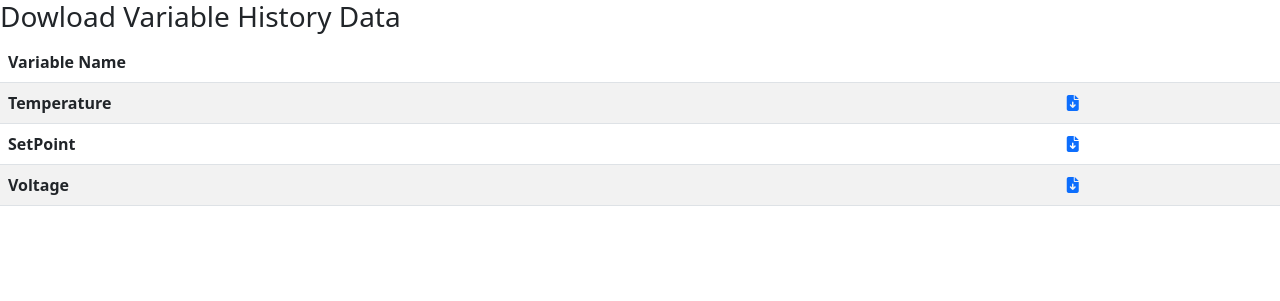
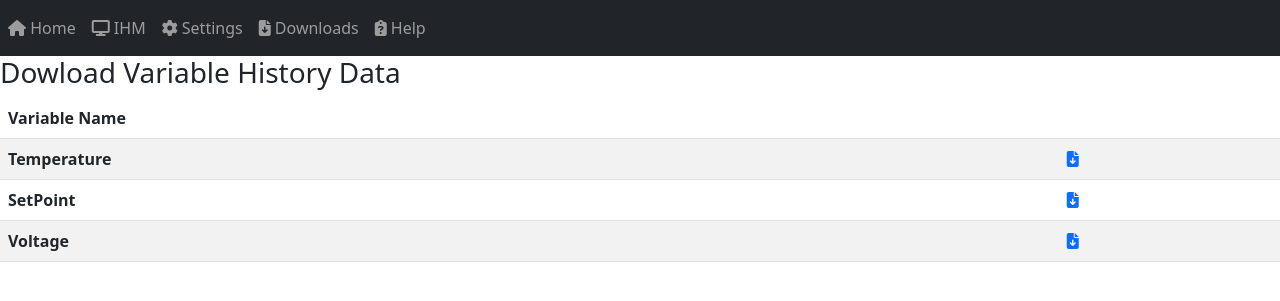
Before and after one commit to wallasce/Projeto-Final-de-Curso, a Django app: page /download in a window 1280 px wide. Shown: the top 301 px of the page. Run offline with Django 4.2, Linux system fonts and the light colour scheme; lists and menus that the app fills with data are empty.

Commit message:
Feat: Create Menu

```diff
--- a/supervisorySite/FileManager/templates/FileManager/downloads.html
+++ b/supervisorySite/FileManager/templates/FileManager/downloads.html
@@ -1,4 +1,6 @@
 <!DOCTYPE html>
+{% load static %}
+
 <html>
     <head>
         <link rel="stylesheet" href="https://cdn.jsdelivr.net/npm/bootstrap@5.2.3/dist/css/bootstrap.min.css" integrity="sha384-rbsA2VBKQhggwzxH7pPCaAqO46MgnOM80zW1RWuH61DGLwZJEdK2Kadq2F9CUG65" crossorigin="anonymous">
@@ -6,6 +8,7 @@
     </head>
 
     <body>
+        {% include "webSiteConfig/menu.html" %}
         <h3> Dowload Variable History Data </h3>
 
         <table class="table table-striped table-hover">
--- /dev/null
+++ b/supervisorySite/webSiteConfig/templates/webSiteConfig/menu.html
@@ -0,0 +1,31 @@
+<!DOCTYPE html>
+<html>
+    <head>
+        <link rel="stylesheet" href="https://cdn.jsdelivr.net/npm/bootstrap@5.2.3/dist/css/bootstrap.min.css" integrity="sha384-rbsA2VBKQhggwzxH7pPCaAqO46MgnOM80zW1RWuH61DGLwZJEdK2Kadq2F9CUG65" crossorigin="anonymous">
+        <link rel="stylesheet" href="https://cdnjs.cloudflare.com/ajax/libs/font-awesome/6.4.2/css/all.min.css" integrity="sha512-z3gLpd7yknf1YoNbCzqRKc4qyor8gaKU1qmn+CShxbuBusANI9QpRohGBreCFkKxLhei6S9CQXFEbbKuqLg0DA==" crossorigin="anonymous" referrerpolicy="no-referrer" />
+    </head>
+
+    <body>
+        <nav class="navbar navbar-expand-lg navbar-dark bg-dark">
+            <div class="collapse navbar-collapse" id="navbarNav">
+              <ul class="navbar-nav">
+                <li class="nav-item active">
+                  <a class="nav-link" href="#"><i class="fa-solid fa-house"></i> Home </a>
+                </li>
+                <li class="nav-item">
+                  <a class="nav-link" href="#"><i class="fa-solid fa-display"></i> IHM</a>
+                </li>
+                <li class="nav-item">
+                  <a class="nav-link" href="#"><i class="fa-solid fa-gear"></i> Settings</a>
+                </li>
+                <li class="nav-item">
+                    <a class="nav-link" href="download"><i class="fa-solid fa-file-arrow-down"></i> Downloads</a>
+                </li>
+                <li class="nav-item">
+                  <a class="nav-link" href="#"><i class="fa-solid fa-clipboard-question"></i> Help</a>
+                </li>
+              </ul>
+            </div>
+          </nav>
+    </body>
+</html>
```
